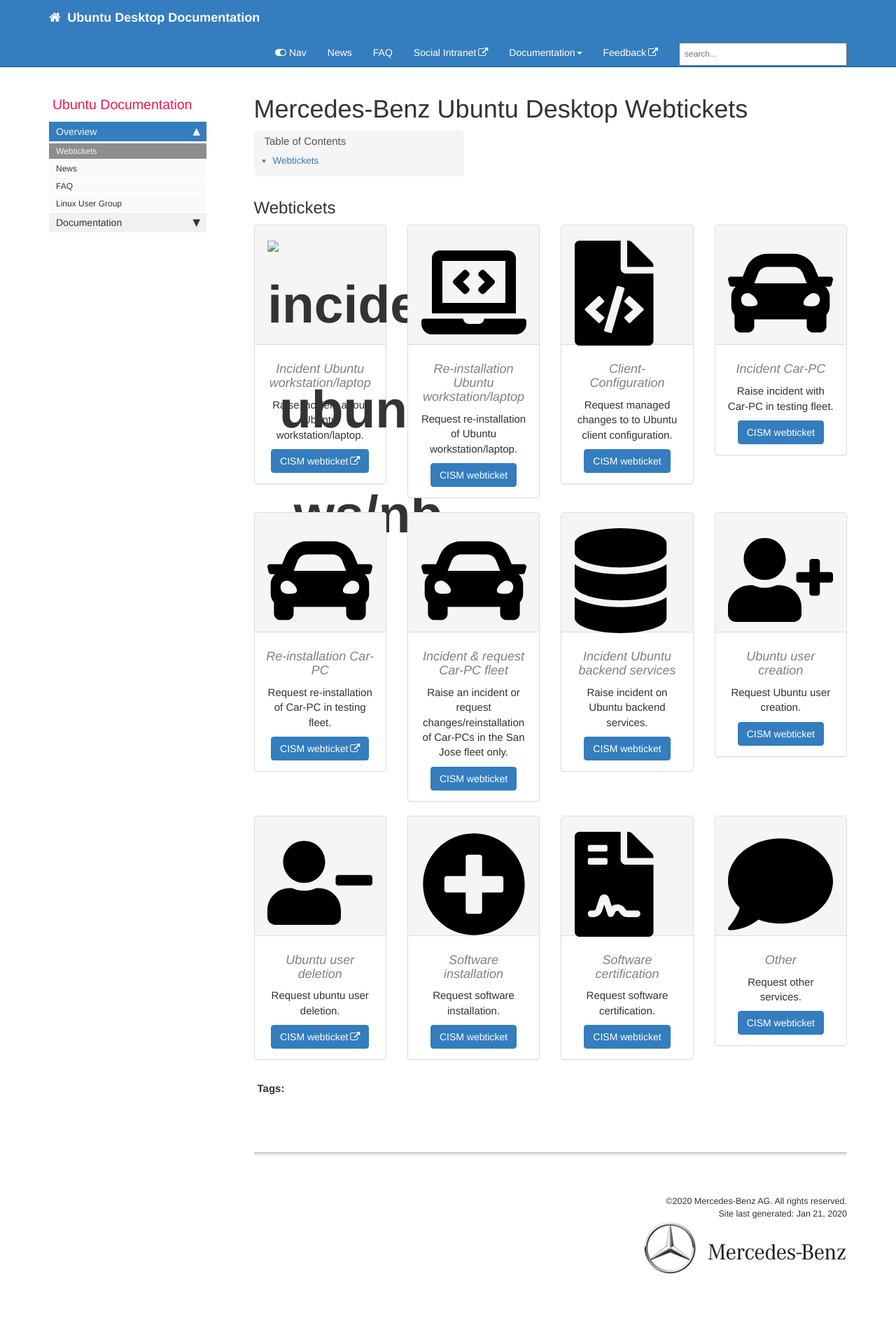
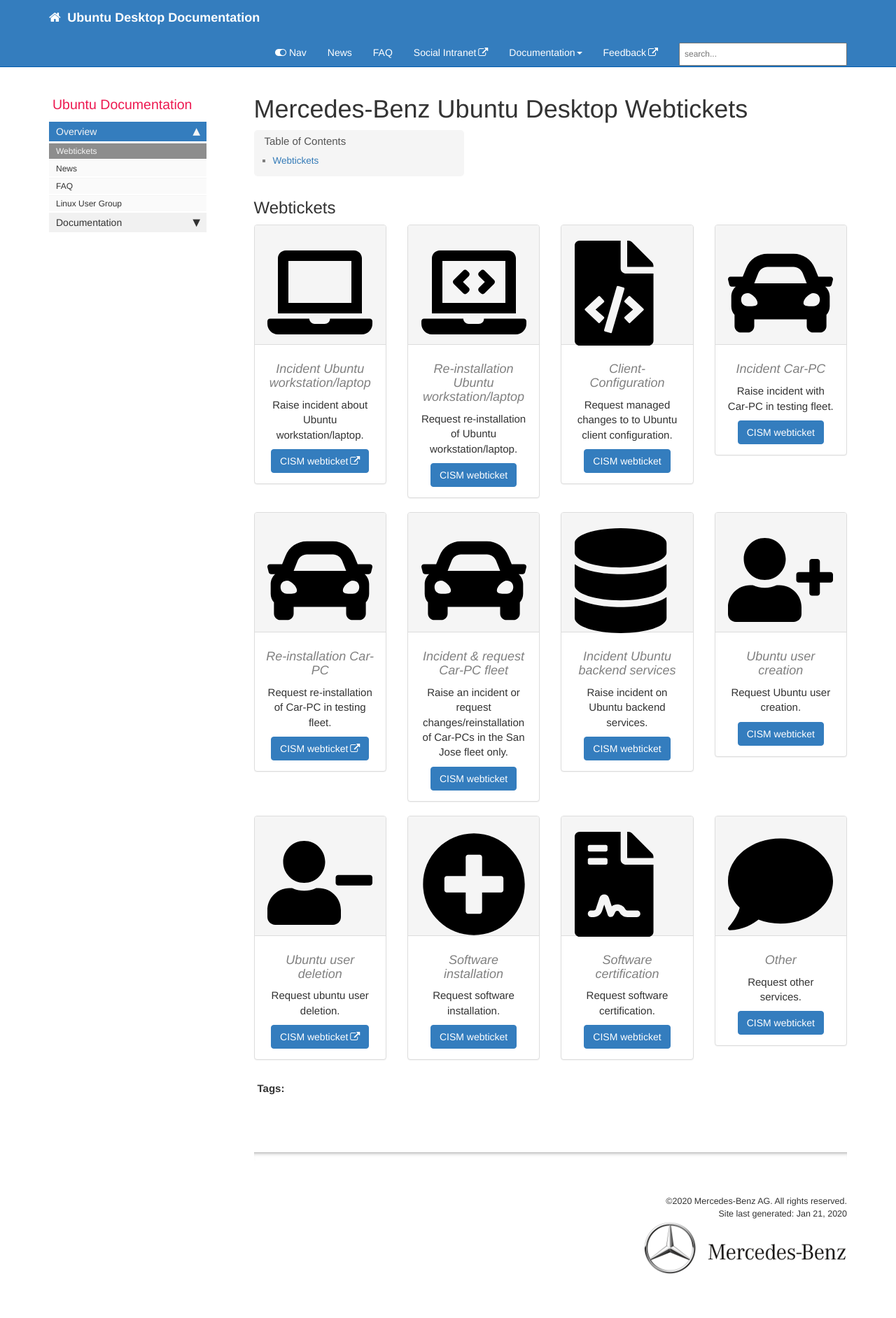
Before and after one commit to RajputPawan/Prometheus, a Jekyll site: the page built from pages/webtickets.md, in a window 1280 px wide. Shown: the whole page at 70% size. Built offline with Jekyll 4.4.1, drawn with Linux system fonts in a browser that asks for light colours; comment, search, counter and statistics services are not loaded.

Commit message:
adjust all paths to baseurl

```diff
--- a/pages/webtickets.md
+++ b/pages/webtickets.md
@@ -14,7 +14,7 @@
              <div class="panel panel-default text-center">
                  <div class="panel-heading">
                      <span class="fa-stack fa-5x">
-                           <img src="/pages/ITI-EE-GECS/ubuntudoc/images/webtickets/laptop.svg" alt="incident ubuntu ws/nb">
+                           <img src="{{ site.baseurl }}images/webtickets/laptop.svg" alt="incident ubuntu ws/nb">
                      </span>
                  </div>
                  <div class="panel-body">
@@ -28,7 +28,7 @@
              <div class="panel panel-default text-center">
                  <div class="panel-heading">
                      <span class="fa-stack fa-5x">
-                           <img src="/images/webtickets/laptop-code.svg" alt="incident ubuntu ws/nb">
+                           <img src="{{ site.baseurl }}images/webtickets/laptop-code.svg" alt="incident ubuntu ws/nb">
                      </span>
                  </div>
                  <div class="panel-body">
@@ -42,7 +42,7 @@
              <div class="panel panel-default text-center">
                  <div class="panel-heading">
                      <span class="fa-stack fa-5x">
-                           <img src="/images/webtickets/file-code.svg" alt="configuration" height="20" width="20">
+                           <img src="{{ site.baseurl }}images/webtickets/file-code.svg" alt="configuration" height="20" width="20">
                      </span>
                  </div>
                  <div class="panel-body">
@@ -56,7 +56,7 @@
              <div class="panel panel-default text-center">
                  <div class="panel-heading">
                      <span class="fa-stack fa-5x">
-                           <img src = "/images/webtickets/car.svg" alt="car">
+                           <img src = "{{ site.baseurl }}images/webtickets/car.svg" alt="car">
                      </span>
                  </div>
                  <div class="panel-body">
@@ -73,7 +73,7 @@
              <div class="panel panel-default text-center">
                  <div class="panel-heading">
                      <span class="fa-stack fa-5x">
-                           <img src = "/images/webtickets/car.svg" alt="car">
+                           <img src = "{{ site.baseurl }}images/webtickets/car.svg" alt="car">
                      </span>
                  </div>
                  <div class="panel-body">
@@ -87,7 +87,7 @@
              <div class="panel panel-default text-center">
                  <div class="panel-heading">
                      <span class="fa-stack fa-5x">
-                           <img src = "/images/webtickets/car.svg" alt="car">
+                           <img src = "{{ site.baseurl }}images/webtickets/car.svg" alt="car">
                      </span>
                  </div>
                  <div class="panel-body">
@@ -101,7 +101,7 @@
              <div class="panel panel-default text-center">
                  <div class="panel-heading">
                      <span class="fa-stack fa-5x">
-                           <img src = "/images/webtickets/database.svg" alt="car">
+                           <img src = "{{ site.baseurl }}images/webtickets/database.svg" alt="car">
                      </span>
                  </div>
                  <div class="panel-body">
@@ -115,7 +115,7 @@
              <div class="panel panel-default text-center">
                  <div class="panel-heading">
                      <span class="fa-stack fa-5x">
-                           <img src = "/images/webtickets/user-plus.svg" alt="car">
+                           <img src = "{{ site.baseurl }}images/webtickets/user-plus.svg" alt="car">
                      </span>
                  </div>
                  <div class="panel-body">
@@ -132,7 +132,7 @@
              <div class="panel panel-default text-center">
                  <div class="panel-heading">
                      <span class="fa-stack fa-5x">
-                           <img src = "/images/webtickets/user-minus.svg" alt="Laptop Code">
+                           <img src = "{{ site.baseurl }}images/webtickets/user-minus.svg" alt="Laptop Code">
                      </span>
                  </div>
                  <div class="panel-body">
@@ -146,7 +146,7 @@
              <div class="panel panel-default text-center">
                  <div class="panel-heading">
                      <span class="fa-stack fa-5x">
-                           <img src = "/images/webtickets/plus-circle.svg" alt="Laptop Code">
+                           <img src = "{{ site.baseurl }}images/webtickets/plus-circle.svg" alt="Laptop Code">
                      </span>
                  </div>
                  <div class="panel-body">
@@ -160,7 +160,7 @@
              <div class="panel panel-default text-center">
                  <div class="panel-heading">
                      <span class="fa-stack fa-5x">
-                           <img src = "/images/webtickets/file-contract.svg" alt="Laptop Code">
+                           <img src = "{{ site.baseurl }}images/webtickets/file-contract.svg" alt="Laptop Code">
                      </span>
                  </div>
                  <div class="panel-body">
@@ -174,7 +174,7 @@
              <div class="panel panel-default text-center">
                  <div class="panel-heading">
                      <span class="fa-stack fa-5x">
-                           <img src = "/images/webtickets/comment.svg" alt="Other">
+                           <img src = "{{ site.baseurl }}images/webtickets/comment.svg" alt="Other">
                      </span>
                  </div>
                  <div class="panel-body">
```
Also changed, not shown: index.md (+1 -1 lines).
